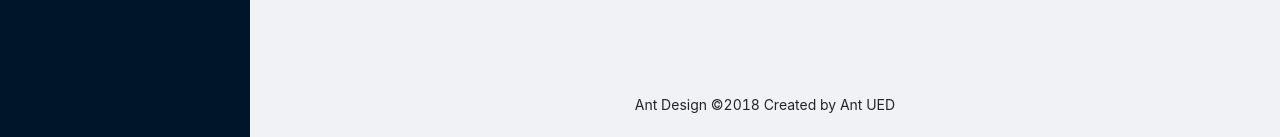
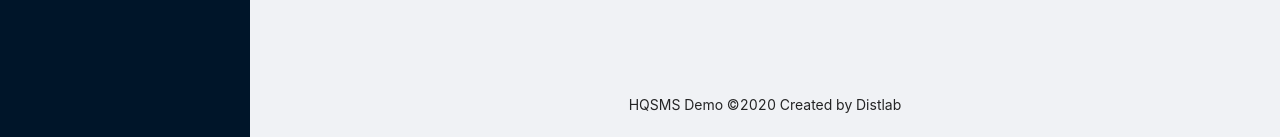
Before and after one commit to zomco/hqsms-demo, a React (Create React App) app: page / in a window 1280 px wide. Shown: the part 660-797 px from the top of the page. Built offline with nearby package versions, Linux system fonts and the light colour scheme.

Commit message:
更新依赖

```diff
--- a/src/components/App.jsx
+++ b/src/components/App.jsx
@@ -57,7 +57,7 @@
           >
           <Route exact path="/camera" component={Camera} />
           </Content> */}
-          <Footer style={{ textAlign: 'center' }}>Ant Design ©2018 Created by Ant UED</Footer>
+          <Footer style={{ textAlign: 'center' }}>HQSMS Demo ©2020 Created by Distlab</Footer>
         </Layout>
       </Layout>
      </Router>
```
Also changed, not shown: 2 other files (tests, documents, lock files or other folders).
